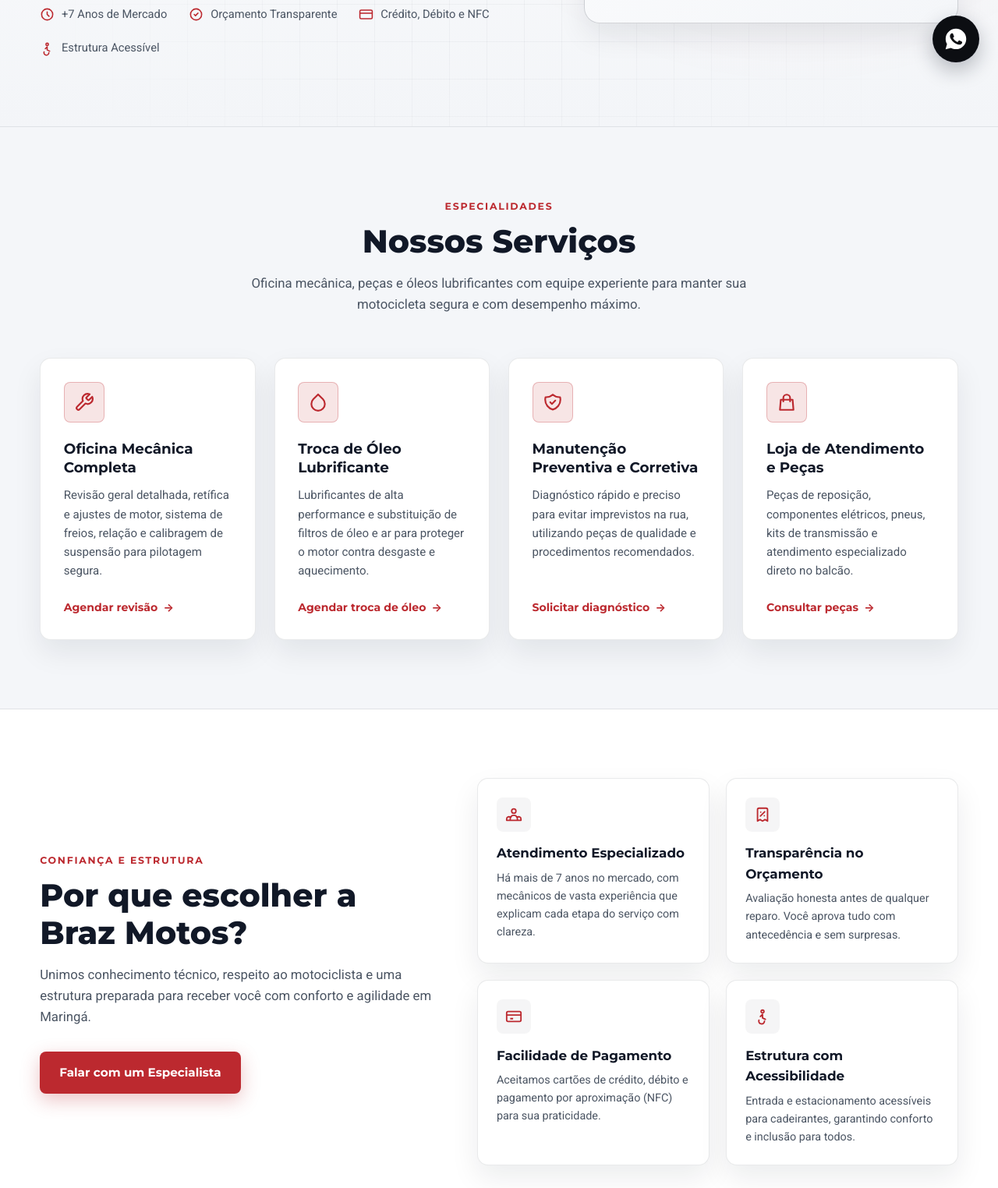
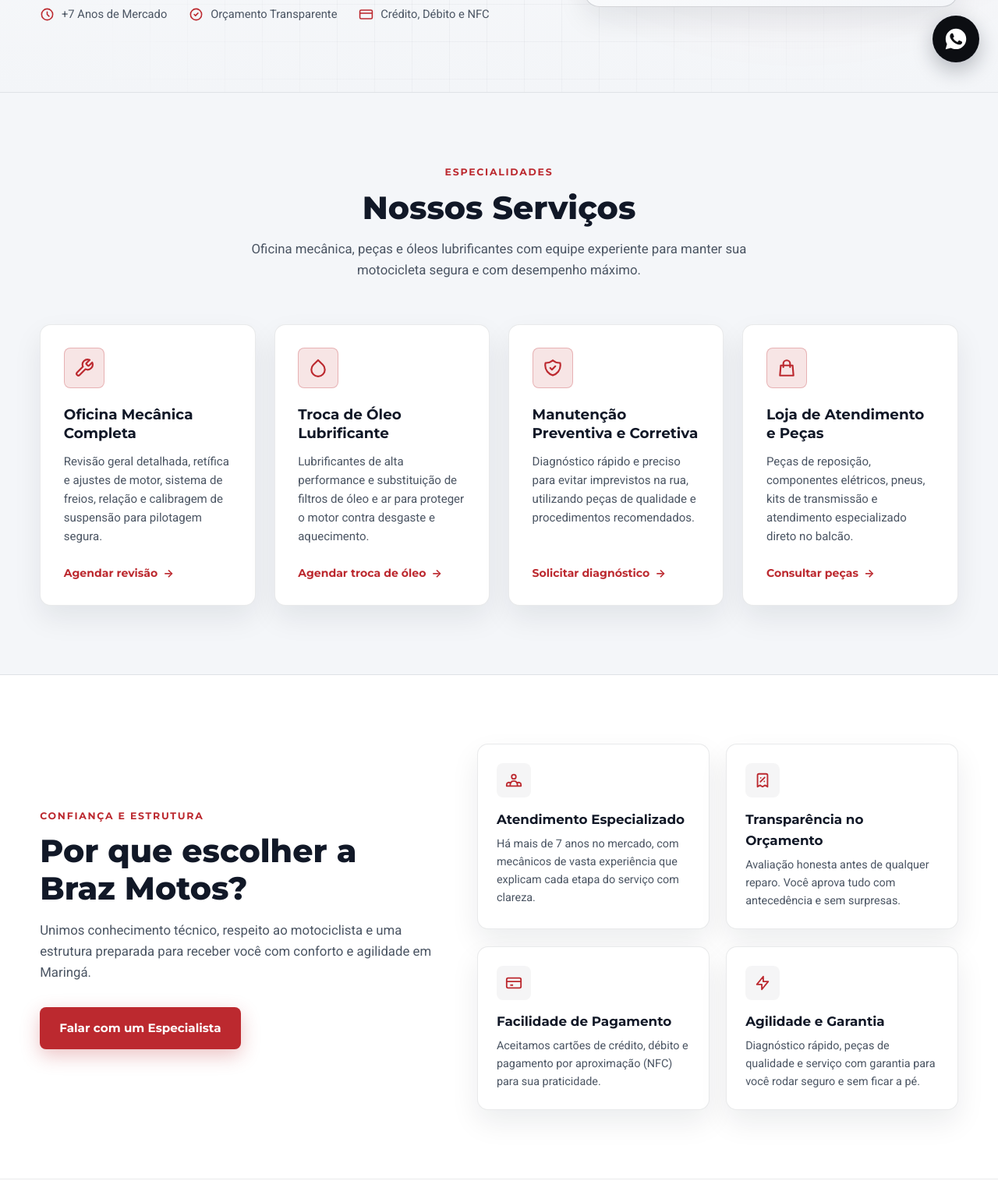
Before and after one commit to adersoncarvalho/braz-motos, a plain HTML site: page index.html in a window 1280 px wide. Shown: the part 696-2220 px from the top of the page at 78% size. Drawn offline with Linux system fonts and the light colour scheme.

Commit message:
chore: remove mencoes de acessibilidade e destaca Agilidade e Garantia

```diff
--- a/index.html
+++ b/index.html
@@ -141,13 +141,6 @@
                 <path d="M2 10h20" />
               </svg>
               <span>Crédito, Débito e NFC</span>
-            </div>
-            <div class="highlight-item">
-              <svg viewBox="0 0 24 24" fill="none" stroke="currentColor" stroke-width="2" aria-hidden="true">
-                <circle cx="12" cy="5" r="2" />
-                <path stroke-linecap="round" stroke-linejoin="round" d="M12 9v5l4 2m-4-7l-3 3m-2 5a4 4 0 107.75 1.4" />
-              </svg>
-              <span>Estrutura Acessível</span>
             </div>
           </div>
         </div>
@@ -371,13 +364,12 @@
           <div class="feature-item reveal">
             <div class="feature-item__icon" aria-hidden="true">
               <svg viewBox="0 0 24 24" fill="none" stroke="currentColor" stroke-width="2">
-                <circle cx="12" cy="5" r="2" />
-                <path stroke-linecap="round" stroke-linejoin="round" d="M12 9v5l4 2m-4-7l-3 3m-2 5a4 4 0 107.75 1.4" />
+                <path stroke-linecap="round" stroke-linejoin="round" d="M13 10V3L4 14h7v7l9-11h-7z" />
               </svg>
             </div>
             <div>
-              <h3>Estrutura com Acessibilidade</h3>
-              <p>Entrada e estacionamento acessíveis para cadeirantes, garantindo conforto e inclusão para todos.</p>
+              <h3>Agilidade e Garantia</h3>
+              <p>Diagnóstico rápido, peças de qualidade e serviço com garantia para você rodar seguro e sem ficar a pé.</p>
             </div>
           </div>
         </div>
@@ -630,7 +622,7 @@
               <div>
                 <h3>Telefone / WhatsApp</h3>
                 <p>(44) 3047-2987</p>
-                <p class="info-block__note">Entrada e estacionamento acessíveis • Crédito, Débito e NFC</p>
+                <p class="info-block__note">Aceitamos cartões de Crédito, Débito e NFC</p>
               </div>
             </div>
 
```
